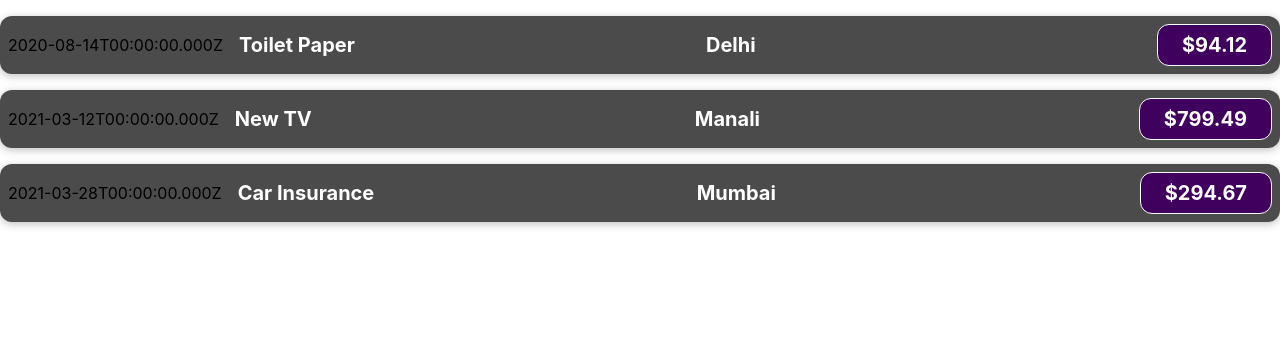
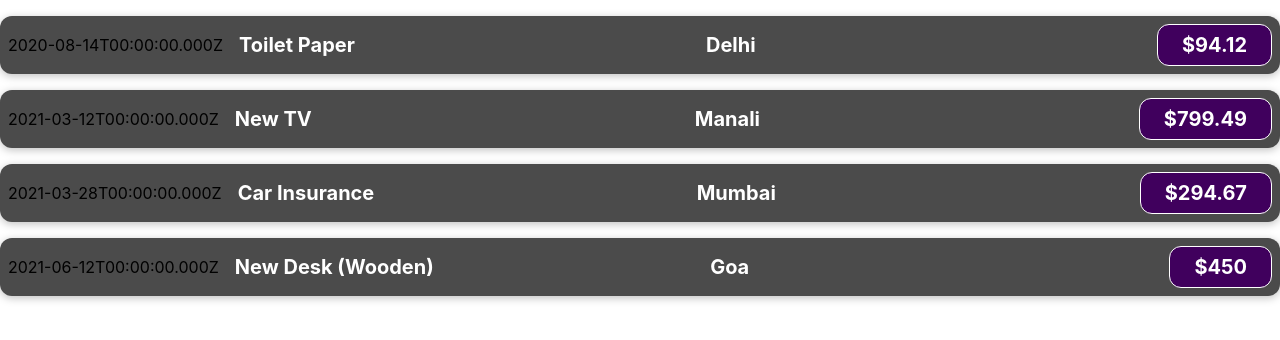
Before and after one commit to paragjain1994/React-course, a React (Create React App) app: page / in a window 1280 px wide. Shown: the top 340 px of the page. Built offline with nearby package versions, Linux system fonts and the light colour scheme.

Commit message:
using loop instead of calling component individually

```diff
--- a/src/App.js
+++ b/src/App.js
@@ -31,13 +31,17 @@ function App() {
     location: 'Goa',
   }
 ];
+
+const arrayOfObject =[];
+for(let i=0;i<expenses.length;i++){
+  const items_=  <ExpenseItem1 title = {expenses[i].title} amount = {expenses[i].amount} date = {expenses[i].date} location = {expenses[i].location}></ExpenseItem1>;
+
+  arrayOfObject.push(items_);
+}
   return (
 
     <div>
-  <ExpenseItem1 title = {expenses[0].title} amount = {expenses[0].amount} date = {expenses[0].date} location = {expenses[0].location}></ExpenseItem1>
-    <ExpenseItem1 title = {expenses[1].title} amount = {expenses[1].amount} date = {expenses[1].date} location = {expenses[1].location}></ExpenseItem1>
-    <ExpenseItem1 title = {expenses[2].title} amount = {expenses[2].amount} date = {expenses[2].date} location = {expenses[2].location}></ExpenseItem1>
-
+{arrayOfObject}
     </div>
   );
 }
```
